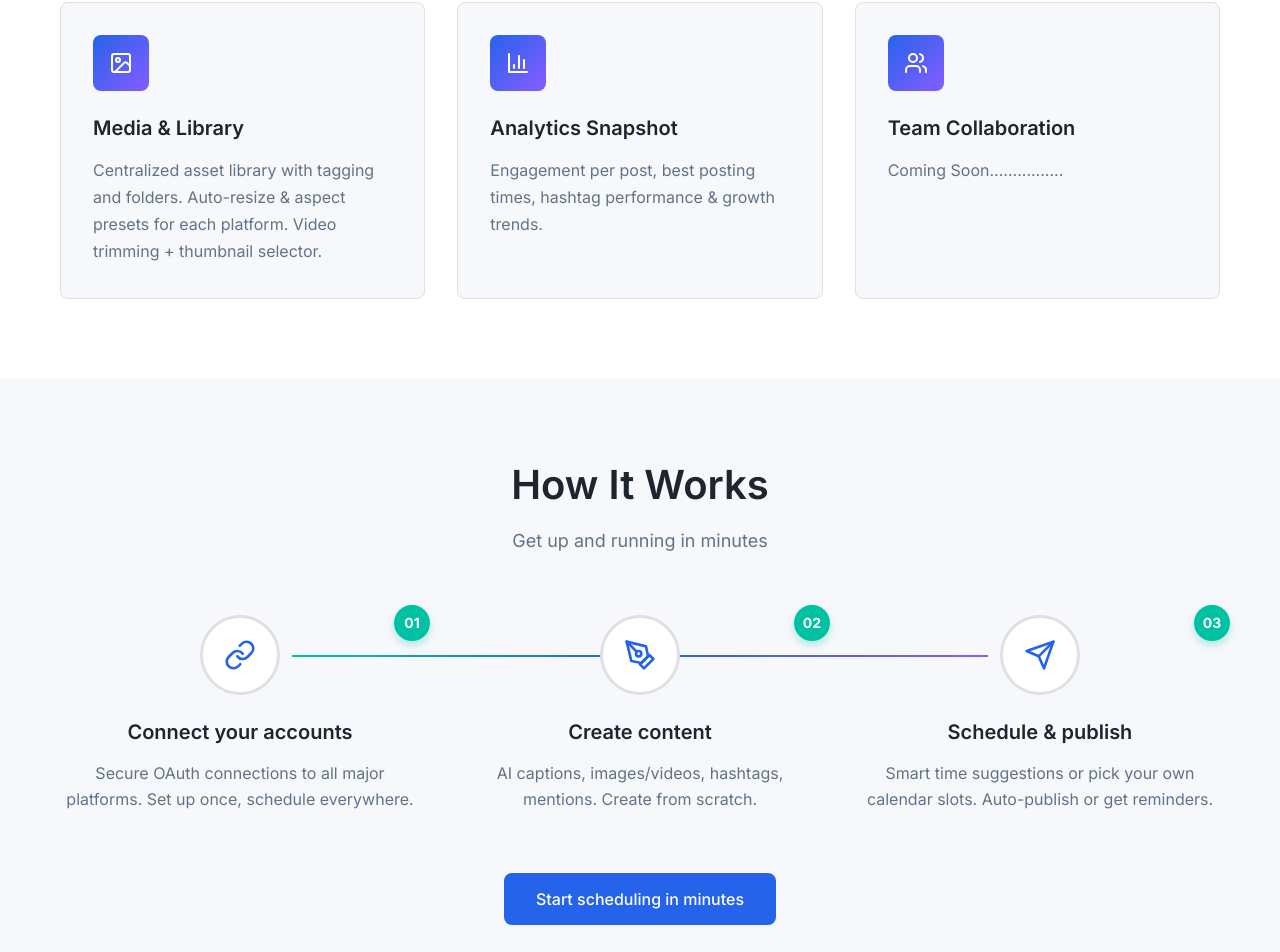
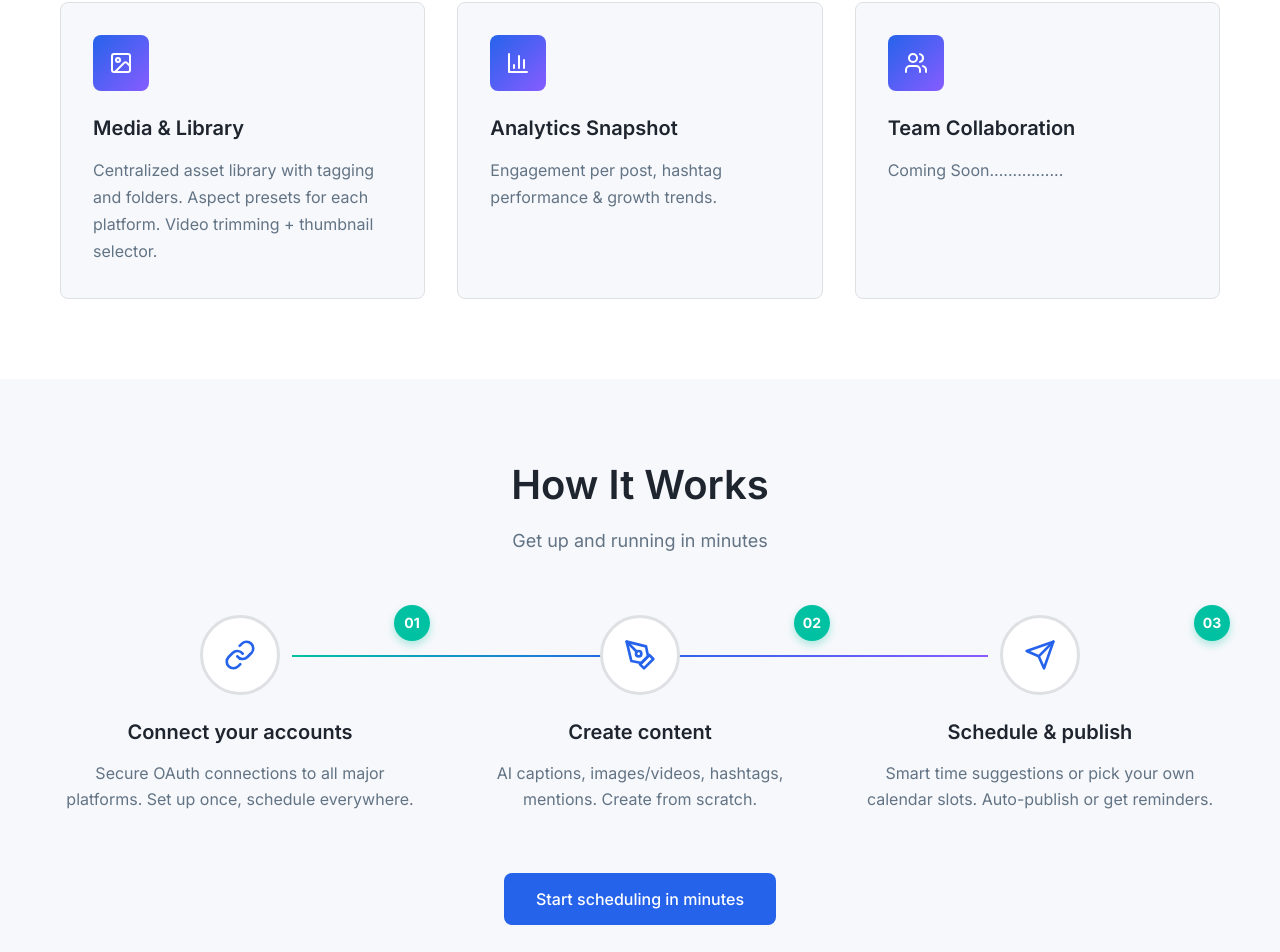
Before and after one commit to Saffotech/Buzz-Connect-Frontend, a React (Create React App) app: page / in a window 1280 px wide. Shown: the part 1578-2530 px from the top of the page. Built offline with nearby package versions, Linux system fonts and the light colour scheme.

Commit message:
Current code

```diff
--- a/src/components/Layout.js
+++ b/src/components/Layout.js
@@ -453,7 +453,13 @@ const Layout = ({ children }) => {
               <Menu size={24} />
             }
           </button>
-          <div className="app-logo"><h1>BuzzConnect</h1></div>
+          <div className="app-logo">
+            <h1>
+               <a href="/dashboard" rel="noopener noreferrer">
+              BuzzConnect
+              </a>
+              </h1>
+            </div>
           <div className="header-right">
             {/* Mobile Notification Bell */}
             <div
--- a/src/pages/Home/Home.js
+++ b/src/pages/Home/Home.js
@@ -42,12 +42,12 @@ const Home = () => {
     {
       icon: Image,
       title: 'Media & Library',
-      description: 'Centralized asset library with tagging and folders. Auto-resize & aspect presets for each platform. Video trimming + thumbnail selector.'
+      description: 'Centralized asset library with tagging and folders. Aspect presets for each platform. Video trimming + thumbnail selector.'
     },
     {
       icon: BarChart3,
       title: 'Analytics Snapshot',
-      description: 'Engagement per post, best posting times, hashtag performance & growth trends.'
+      description: 'Engagement per post, hashtag performance & growth trends.'
     },
     {
       icon: Users,
--- a/src/pages/Planner.css
+++ b/src/pages/Planner.css
@@ -62,7 +62,7 @@
   gap: 0.25rem;
   padding: 0.25rem;
   border-radius: 8px;
-  border: 1px solid rgb(59, 130, 246);
+  /* border: 1px solid rgb(59, 130, 246); */
 }
 
 .view-toggle {
@@ -82,7 +82,7 @@
 }
 
 .view-toggle.active {
-  background: white;
+  background: #f3f4f6;
   color: #3b82f6;
   box-shadow: 0 1px 3px rgba(0, 0, 0, 0.1);
 }
```
